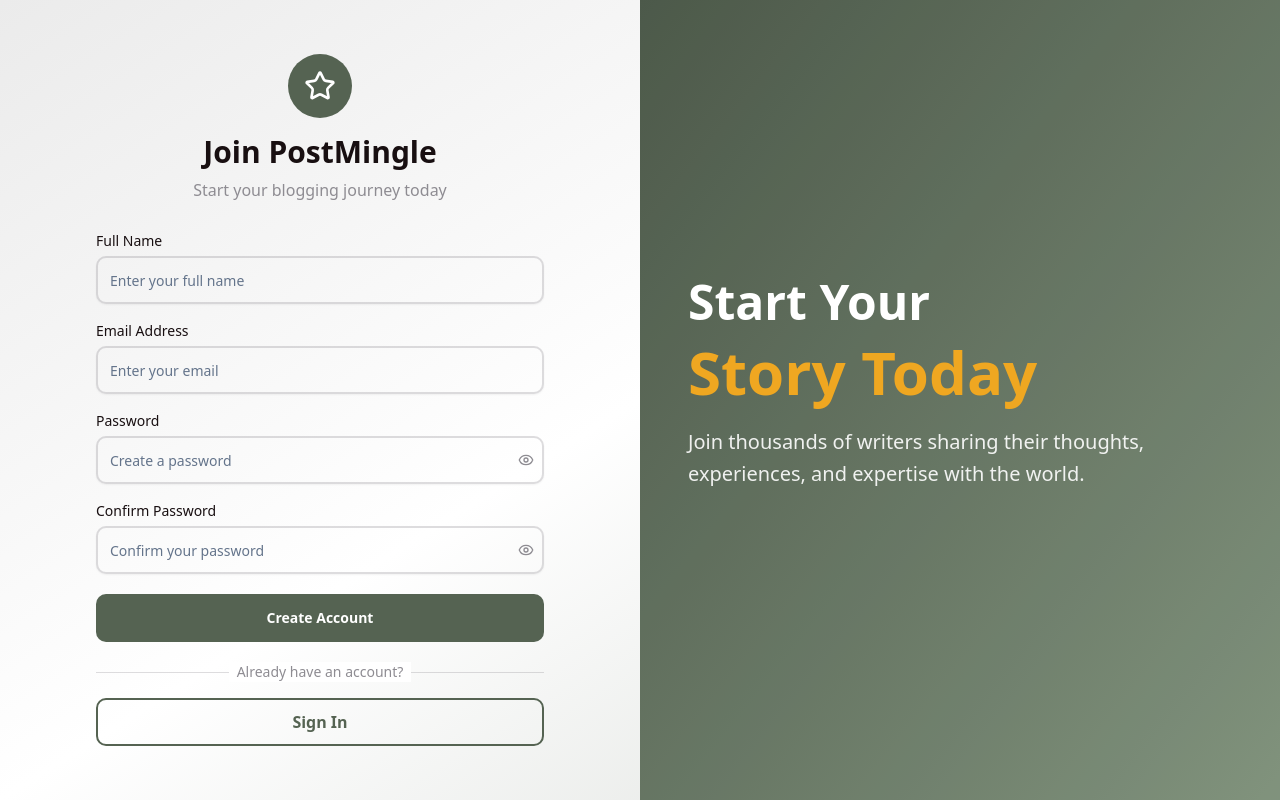
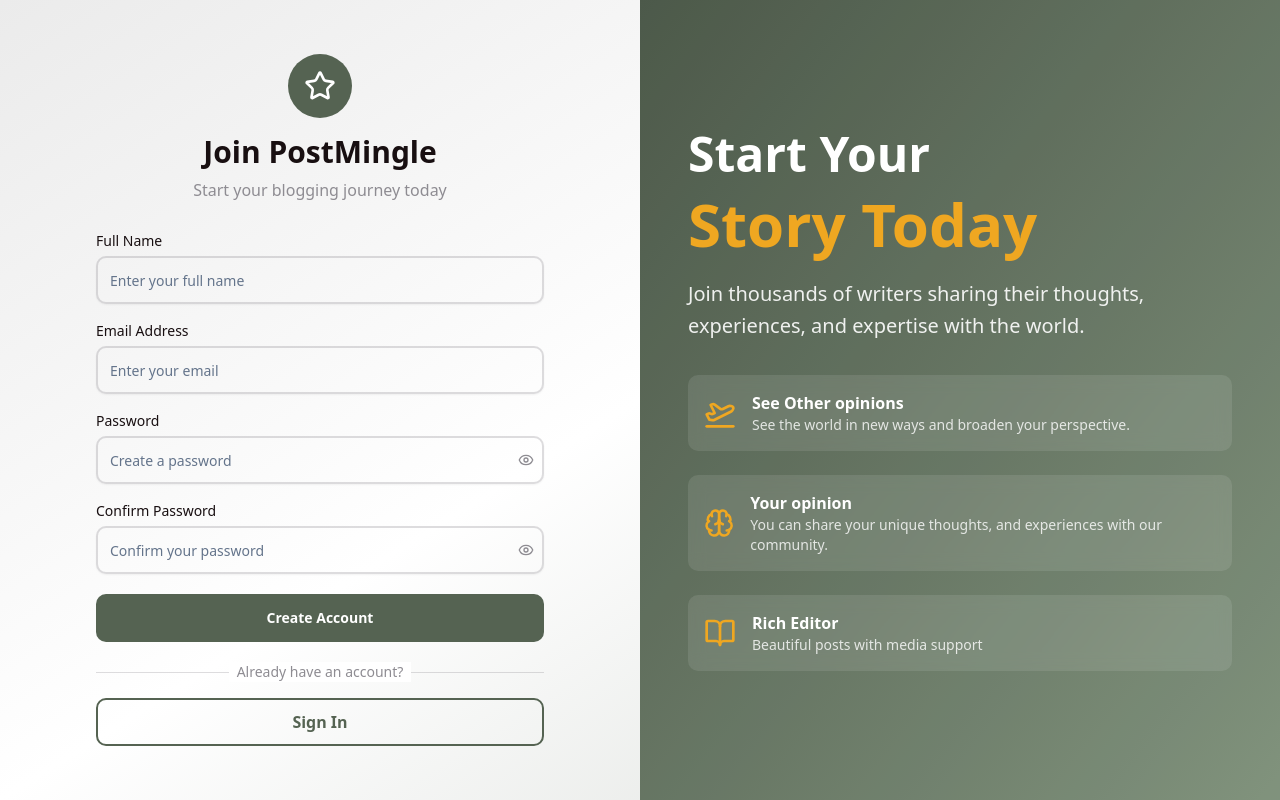
Before and after one commit to Mohamedabdullhaleam/PostMingle, a React (Vite) app in the folder client-side/: page /register in a window 1280 px wide. Built offline with nearby package versions, Linux system fonts and the light colour scheme; no server answers.

Commit message:
feat: update comment and post DTOs to allow longer content; enhance UI with new sections in Register component

```diff
--- a/client-side/src/pages/PostDetail.tsx
+++ b/client-side/src/pages/PostDetail.tsx
@@ -362,7 +362,7 @@ const PostDetail = () => {
                       ) : (
                         <>
                           <Send className="w-4 h-4 mr-2" />
-                          Post Comment
+                          Add Comment
                         </>
                       )}
                     </Button>
--- a/client-side/src/pages/Register.tsx
+++ b/client-side/src/pages/Register.tsx
@@ -14,6 +14,8 @@ import {
   Zap,
   LogIn,
   ShieldOff,
+  PlaneTakeoff,
+  Brain,
 } from "lucide-react";
 
 import { toast } from "sonner";
@@ -261,6 +263,37 @@ const Register = () => {
               expertise with the world.
             </p>
           </div>
+
+          <div className="grid grid-cols-1 gap-6">
+            <div className="flex items-center space-x-4 bg-white/10 backdrop-blur-sm p-4 rounded-lg">
+              <PlaneTakeoff className="w-8 h-8 text-flag-color" />
+              <div>
+                <h3 className="font-semibold">See Other opinions</h3>
+                <p className="text-sm text-white/80">
+                  See the world in new ways and broaden your perspective.
+                </p>
+              </div>
+            </div>
+            <div className="flex items-center space-x-4 bg-white/10 backdrop-blur-sm p-4 rounded-lg">
+              <Brain className="w-8 h-8 text-flag-color" />
+              <div>
+                <h3 className="font-semibold">Your opinion</h3>
+                <p className="text-sm text-white/80">
+                  You can share your unique thoughts, and experiences with our
+                  community.
+                </p>
+              </div>
+            </div>
+            <div className="flex items-center space-x-4 bg-white/10 backdrop-blur-sm p-4 rounded-lg">
+              <BookOpen className="w-8 h-8 text-flag-color" />
+              <div>
+                <h3 className="font-semibold">Rich Editor</h3>
+                <p className="text-sm text-white/80">
+                  Beautiful posts with media support
+                </p>
+              </div>
+            </div>
+          </div>
         </div>
       </div>
     </div>
```
Also changed, not shown: 2 other files (tests, documents, lock files or other folders).
